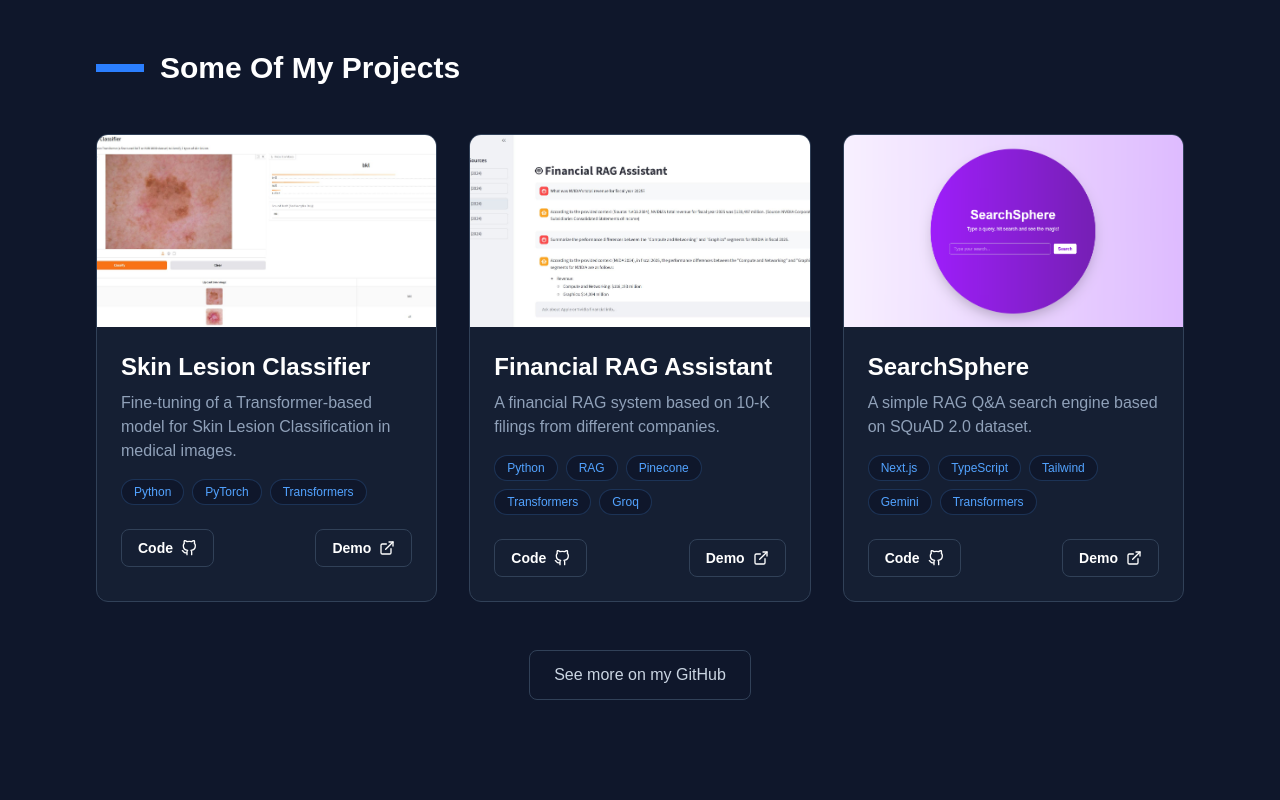
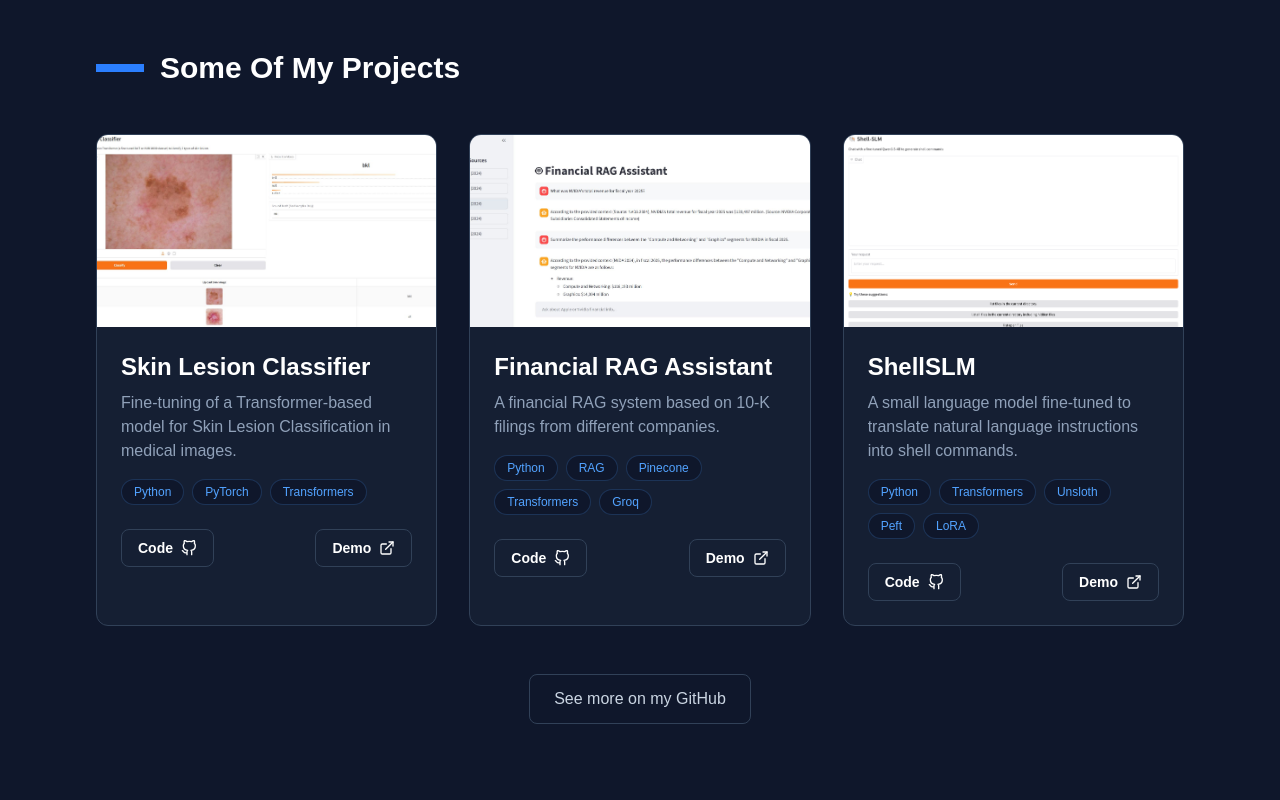
Before and after one commit to galassoandrea/portfolio, a Next.js app: page / in a window 1280 px wide. Shown: the part 1460-2260 px from the top of the page. Built offline with nearby package versions, Linux system fonts and the light colour scheme.

Commit message:
Update projects section

```diff
--- a/data/projects.ts
+++ b/data/projects.ts
@@ -25,11 +25,11 @@ export const projects: Project[] = [
     previewLink: "https://huggingface.co/spaces/andreagalasso99/financial-rag-assistant"
   },
   {
-    title: "SearchSphere",
-    description: "A simple RAG Q&A search engine based on SQuAD 2.0 dataset.",
-    image: "/search-sphere.PNG",
-    tags: ["Next.js", "TypeScript", "Tailwind", "Gemini", "Transformers"],
-    githubLink: "https://github.com/galassoandrea/SearchSphere",
-    previewLink: "https://search-sphere.vercel.app/"
+    title: "ShellSLM",
+    description: "A small language model fine-tuned to translate natural language instructions into shell commands.",
+    image: "/shell-slm.PNG",
+    tags: ["Python", "Transformers", "Unsloth", "Peft", "LoRA"],
+    githubLink: "https://github.com/galassoandrea/shell-SLM",
+    previewLink: "https://huggingface.co/spaces/andreagalasso99/shell-SLM"
   },
 ];
```
Also changed, not shown: public/search-sphere.PNG (deleted), public/shell-slm.png (added).
